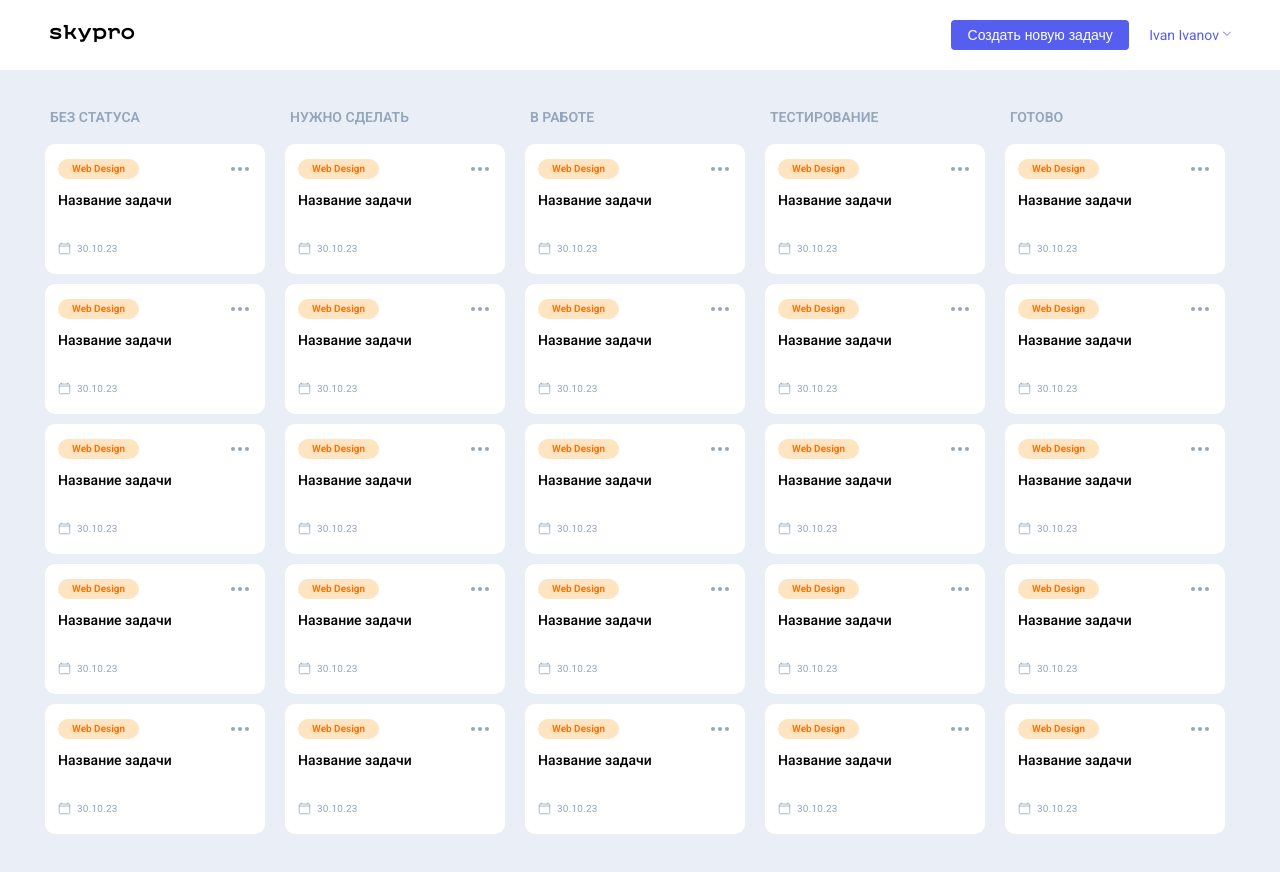
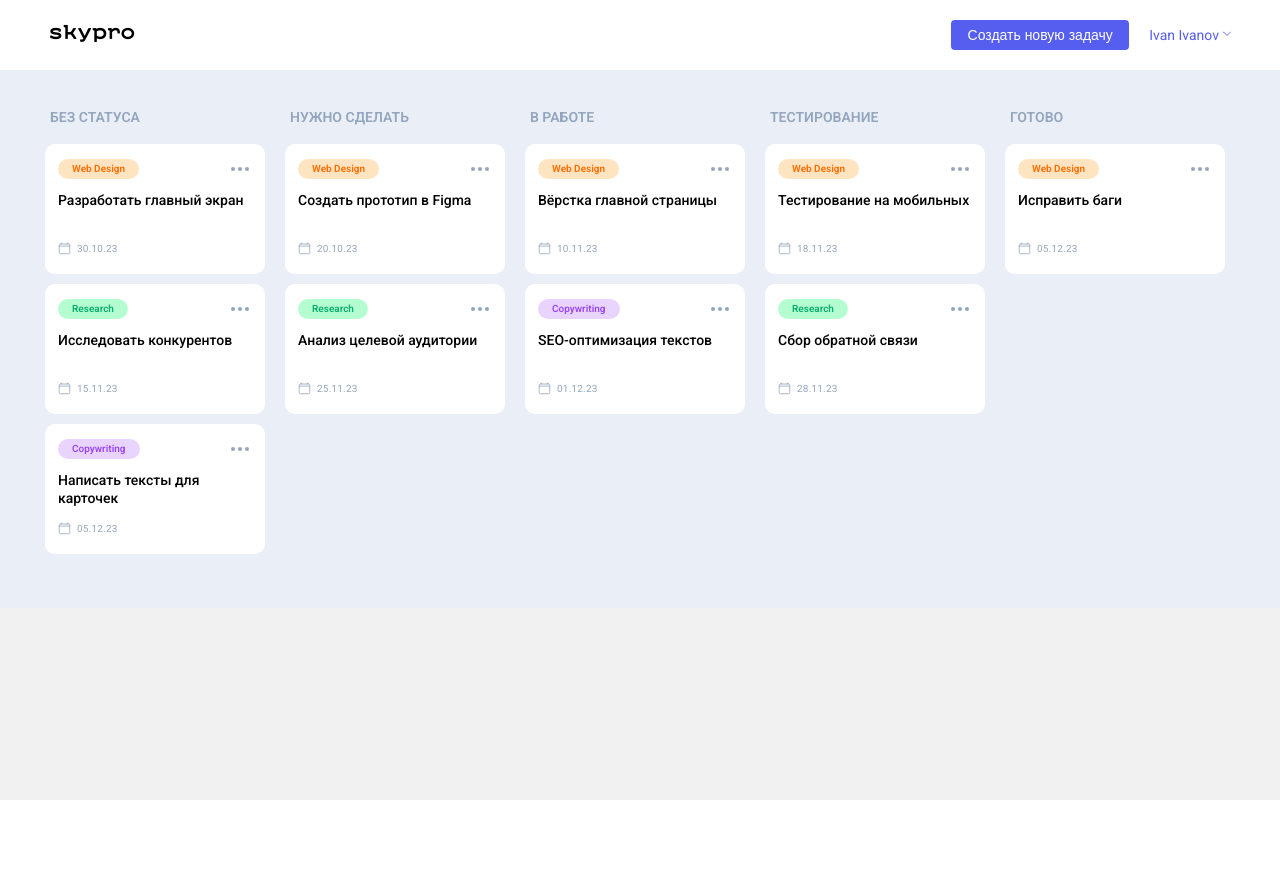
Before and after one commit to Gala82Sh/skypro-kanban, a React (Vite) app: page / in a window 1280 px wide. Shown: the top 872 px of the page. After the commit the page ends 800 px from the top, so only its background shows below. Built offline with nearby package versions, Linux system fonts and the light colour scheme.

Commit message:
добавлена загрузка данных, модалка на имя, фильтрация карточек

```diff
--- /dev/null
+++ b/data.js
@@ -0,0 +1,72 @@
+export const cardList = [
+  {
+    id: 1,
+    theme: "Web Design",
+    title: "Разработать главный экран",
+    date: "30.10.23",
+    status: "Без статуса",
+  },
+  {
+    id: 2,
+    theme: "Research",
+    title: "Исследовать конкурентов",
+    date: "15.11.23",
+    status: "Без статуса",
+  },
+  {
+    id: 3,
+    theme: "Copywriting",
+    title: "Написать тексты для карточек",
+    date: "05.12.23",
+    status: "Без статуса",
+  },
+  {
+    id: 4,
+    theme: "Web Design",
+    title: "Создать прототип в Figma",
+    date: "20.10.23",
+    status: "Нужно сделать",
+  },
+  {
+    id: 5,
+    theme: "Research",
+    title: "Анализ целевой аудитории",
+    date: "25.11.23",
+    status: "Нужно сделать",
+  },
+  {
+    id: 6,
+    theme: "Web Design",
+    title: "Вёрстка главной страницы",
+    date: "10.11.23",
+    status: "В работе",
+  },
+  {
+    id: 7,
+    theme: "Copywriting",
+    title: "SEO-оптимизация текстов",
+    date: "01.12.23",
+    status: "В работе",
+  },
+  {
+    id: 8,
+    theme: "Web Design",
+    title: "Тестирование на мобильных",
+    date: "18.11.23",
+    status: "Тестирование",
+  },
+  {
+    id: 9,
+    theme: "Research",
+    title: "Сбор обратной связи",
+    date: "28.11.23",
+    status: "Тестирование",
+  },
+  {
+    id: 10,
+    theme: "Web Design",
+    title: "Исправить баги",
+    date: "05.12.23",
+    status: "Готово",
+  },
+];
--- a/src/components/Card/Card.jsx
+++ b/src/components/Card/Card.jsx
@@ -1,10 +1,20 @@
-function Card() {
+function Card({ card }) {
+  // функция для получения цвета темы
+  const getThemeClass = (theme) => {
+    switch (theme) {
+      case 'Web Design': return '_orange';
+      case 'Research': return '_green';
+      case 'Copywriting': return '_purple';
+      default: return '_gray';
+    }
+  };
+
   return (
     <div className="cards__item">
       <div className="cards__card card">
         <div className="card__group">
-          <div className="card__theme _orange">
-            <p className="_orange">Web Design</p>
+          <div className={`card__theme ${getThemeClass(card.theme)}`}>
+            <p className={getThemeClass(card.theme)}>{card.theme}</p>
           </div>
           <a href="#popBrowse" target="_self">
             <div className="card__btn">
@@ -16,7 +26,7 @@ function Card() {
         </div>
         <div className="card__content">
           <a href="/" target="_blank">
-            <h3 className="card__title">Название задачи</h3>
+            <h3 className="card__title">{card.title}</h3>
           </a>
           <div className="card__date">
             <svg xmlns="http://www.w3.org/2000/svg" width="13" height="13" viewBox="0 0 13 13" fill="none">
@@ -30,12 +40,12 @@ function Card() {
                 </clipPath>
               </defs>
             </svg>
-            <p>30.10.23</p>
+            <p>{card.date}</p>
           </div>
         </div>
       </div>
     </div>
-  )
+  );
 }
 
-export default Card
+export default Card;
--- a/src/components/Column/Column.jsx
+++ b/src/components/Column/Column.jsx
@@ -1,20 +1,18 @@
-import Card from '../Card/Card'
+import Card from '../Card/Card';
 
-function Column({ title }) {
-  const cards = [1, 2, 3, 4, 5]
-
+function Column({ title, cards }) {
   return (
     <div className="main__column column">
       <div className="column__title">
         <p>{title}</p>
       </div>
       <div className="cards">
-        {cards.map((item) => (
-          <Card key={item} />
+        {cards && cards.map((card) => (
+          <Card key={card.id} card={card} />
         ))}
       </div>
     </div>
-  )
+  );
 }
 
-export default Column
+export default Column;
--- a/src/components/Header/Header.jsx
+++ b/src/components/Header/Header.jsx
@@ -1,4 +1,12 @@
+import { useState } from 'react';
+
 function Header() {
+  const [isPopupOpen, setIsPopupOpen] = useState(false);
+
+  const togglePopup = () => {
+    setIsPopupOpen(!isPopupOpen);
+  };
+
   return (
     <header className="header">
       <div className="container">
@@ -17,10 +25,14 @@ function Header() {
             <button className="header__btn-main-new _hover01" id="btnMainNew">
               <a href="#popNewCard">Создать новую задачу</a>
             </button>
-            <a href="#user-set-target" className="header__user _hover02">
+            <a href="#" className="header__user _hover02" onClick={togglePopup}>
               Ivan Ivanov
             </a>
-            <div className="header__pop-user-set pop-user-set" id="user-set-target">
+            <div
+              className="header__pop-user-set pop-user-set"
+              id="user-set-target"
+              style={{ display: isPopupOpen ? 'block' : 'none' }}
+            >
               <p className="pop-user-set__name">Ivan Ivanov</p>
               <p className="pop-user-set__mail">ivan.ivanov@gmail.com</p>
               <div className="pop-user-set__theme">
@@ -35,7 +47,7 @@ function Header() {
         </div>
       </div>
     </header>
-  )
+  );
 }
 
-export default Header
+export default Header;
--- a/src/components/Main/Main.jsx
+++ b/src/components/Main/Main.jsx
@@ -1,27 +1,64 @@
-import Column from '../Column/Column'
+import { useState, useEffect } from 'react';
+import { cardList } from '../../../data.js';
+import Column from '../Column/Column';
 
 function Main() {
-  const columns = [
-    { title: 'Без статуса' },
-    { title: 'Нужно сделать' },
-    { title: 'В работе' },
-    { title: 'Тестирование' },
-    { title: 'Готово' },
-  ]
+  const [loading, setLoading] = useState(true);
+  const [cards, setCards] = useState([]);
+
+  // имитация загрузки данных
+  useEffect(() => {
+    const timer = setTimeout(() => {
+      setCards(cardList);
+      setLoading(false);
+    }, 2000);
+
+    return () => clearTimeout(timer);
+  }, []);
+
+  // группировка карточек по статусу
+  const cardsByStatus = {
+    'Без статуса': cards.filter(card => card.status === 'Без статуса'),
+    'Нужно сделать': cards.filter(card => card.status === 'Нужно сделать'),
+    'В работе': cards.filter(card => card.status === 'В работе'),
+    'Тестирование': cards.filter(card => card.status === 'Тестирование'),
+    'Готово': cards.filter(card => card.status === 'Готово'),
+  };
+
+  const columnTitles = ['Без статуса', 'Нужно сделать', 'В работе', 'Тестирование', 'Готово'];
+
+  // сообщение о загрузке
+  if (loading) {
+    return (
+      <main className="main">
+        <div className="container">
+          <div className="main__block">
+            <div style={{ textAlign: 'center', padding: '50px', fontSize: '18px', color: '#94A6BE' }}>
+              Данные загружаются...
+            </div>
+          </div>
+        </div>
+      </main>
+    );
+  }
 
   return (
     <main className="main">
       <div className="container">
         <div className="main__block">
           <div className="main__content">
-            {columns.map((column, index) => (
-              <Column key={index} title={column.title} />
+            {columnTitles.map((title) => (
+              <Column
+                key={title}
+                title={title}
+                cards={cardsByStatus[title]}
+              />
             ))}
           </div>
         </div>
       </div>
     </main>
-  )
+  );
 }
 
-export default Main
+export default Main;
```
Also changed, not shown: public/images/Frame 2043683160.png (added).
